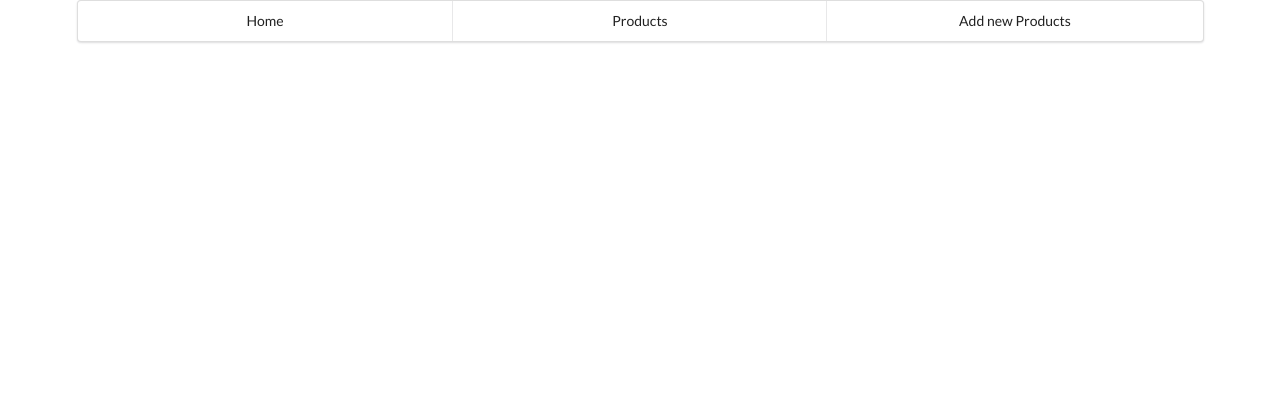
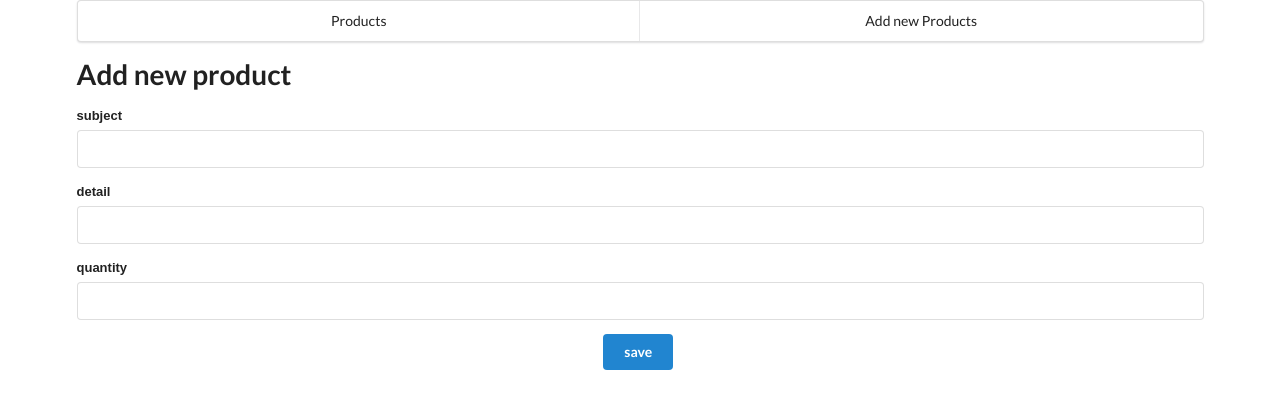
Before and after one commit to fcsn/product-manager-app, a React (Create React App) app: page /product/1 in a window 1280 px wide. Shown: the top 408 px of the page. Built offline with nearby package versions, Linux system fonts and the light colour scheme; no server answers.

Commit message:
3 changing in this commit Adding modal as ModalConfirm in productForm.js Adding Put api in server.js Modifying router in App.js

```diff
--- a/src/App.js
+++ b/src/App.js
@@ -1,5 +1,6 @@
 import React, { Component } from 'react';
 import ProductsPage from './productsPage';
+import ProductFormPage from './productFormPage';
 import './App.css';
 import ProductForm from './productForm';
 
@@ -9,13 +10,13 @@ class App extends Component {
   render() {
     return (
       <div className="ui container">
-        <div className="ui three item menu">
-          <Link className="item" to="/">Home</Link>
-          <Link className="item" to="/products">Products</Link>
+        <div className="ui two item menu">
+          <Link className="item" to="/">Products</Link>
           <Link className="item" to="/products/new">Add new Products</Link>
         </div>
-        <Route exact path="/products" component={ProductsPage}/>
-        <Route path="/products/new" component={ProductForm}/>
+        <Route exact path="/" component={ProductsPage}/>
+        <Route path="/products/new" component={ProductFormPage}/>
+        <Route path="/product/:_id" component={ProductFormPage}/>
     </div>
     );
   }
--- a/src/actions.js
+++ b/src/actions.js
@@ -1,5 +1,7 @@
 export const SET_PRODUCTS = 'SET_PRODUCTS';
 export const ADD_PRODUCT = 'ADD_PRODUCT';
+export const PRODUCT_FETCHED = 'PRODUCT_FETCHED';
+export const PRODUCT_UPDATED = 'PRODUCT_UPDATED';
 export const PRODUCT_DELECTED = 'PRODUCT_DELECTED';
 
 function handleResponse(response) {
@@ -22,6 +24,20 @@ export function setProducts(products) {
 export function addProduct(product) {
     return {
         type: ADD_PRODUCT,
+        product
+    }
+}
+
+export function productFetched(product) {
+    return {
+        type: PRODUCT_FETCHED,
+        product
+    }
+}
+
+export function productUpdated(product) {
+    return {
+        type: PRODUCT_UPDATED,
         product
     }
 }
@@ -59,6 +75,19 @@ export function deleteProduct(id) {
     }
 };
 
+export function updateProduct(data) {
+    return dispatch => {
+      return fetch(`/api/products/${data._id}`, {
+        method: 'put',
+        body: JSON.stringify(data),
+        headers: {
+          "Content-Type": "application/json"
+        }
+      }).then(handleResponse)
+      .then(data => dispatch(productUpdated(data.product)));
+    }
+}
+
 export function fetchProducts() {
     return dispatch => {
         fetch('/api/products')
@@ -66,3 +95,11 @@ export function fetchProducts() {
         .then(data => dispatch(setProducts(data.products)));
     }
 }
+
+export function fetchProduct(id) {
+    return dispatch => {
+        fetch(`/api/products/${id}`)
+        .then(res => res.json())
+        .then(data => dispatch(productFetched(data.product)));
+    }
+}
--- a/src/modalDelete.js
+++ b/src/modalDelete.js
@@ -1,6 +1,5 @@
 import React from 'react';
 import Modal from "react-responsive-modal";
-import { render } from "react-dom";
 import { deleteProduct } from './actions';
 import { Redirect } from 'react-router-dom';
 
--- a/src/productForm.js
+++ b/src/productForm.js
@@ -1,22 +1,80 @@
 import React from 'react';
-import { saveProduct } from './actions';
 import classnames from 'classnames';
-import { connect } from 'react-redux';
+import Modal from "react-responsive-modal";
 
-import { Redirect } from 'react-router-dom';
+const styles = {
+  fontFamily: "sans-serif",
+  textAlign: "center"
+};
+
+class ModalConfirm extends React.Component {
+  constructor(props) {
+      super(props);
+  this.state = {
+      open: false
+  };
+}
+
+    onOpenModal = () => {
+    this.setState({ open: true });
+    };
+
+    onCloseModal = () => {
+    this.setState({ open: false });
+    };
+
+    render() {
+        const { open } = this.state;
+        return (
+            <div style={styles}>
+                <button className="ui blue button" onClick={this.onOpenModal}>
+                    save
+                </button>
+                <Modal open={open} onClose={this.onCloseModal} little>
+                    <h1>WARINING</h1>
+                    <p>No empty space Please.</p>
+                    <button className="ui button" onClick={this.onCloseModal}>
+                        ok
+                    </button>
+                </Modal>
+            </div>
+        );
+    }
+}
 
 class ProductForm extends React.Component {
     state = {
-        subject: '',
-        detail: '',
-        quantity: '',
+        _id: this.props.product ? this.props.product._id : null,
+        subject: this.props.product ? this.props.product.subject : '',
+        detail: this.props.product ? this.props.product.detail : '',
+        quantity: this.props.product ? this.props.product.quantity : '',
         date: null,
         errors: {},
-        loading: false,
-        done: false
-      }
+        loading: false
+    }
 
-      handleChange = (e) => {
+    componentWillReceiveProps = (nextProps) => {
+        //create page
+        if(nextProps.product === null ) {
+            this.setState({
+                _id: '',
+                subject: '',
+                quantity: '',
+                detail: ''
+            });
+        //update page
+        } else {
+            this.setState({
+                _id: nextProps.product._id,
+                subject: nextProps.product.subject,
+                quantity: nextProps.product.quantity,
+                detail: nextProps.product.detail
+            });
+        }
+
+    }
+
+    handleChange = (e) => {
         if (!!this.state.errors[e.target.name]) {
           let errors = Object.assign({}, this.state.errors);
           delete errors[e.target.name];
@@ -27,9 +85,9 @@ class ProductForm extends React.Component {
         } else {
           this.setState({ [e.target.name]: e.target.value });
         }
-      }
+    }
 
-      handleSubmit = (e) => {
+    handleSubmit = (e) => {
         e.preventDefault();
 
         // validation
@@ -41,13 +99,12 @@ class ProductForm extends React.Component {
         const isValid = Object.keys(errors).length === 0
 
         if(isValid) {
-            const { subject, detail, quantity } = this.state;
-            this.props.saveProduct({ subject, detail, quantity }).then(
-                () => { this.setState({ done: true })},
-                (err) => err.response.json().then(({errors}) => this.setState({ errors, loading: false }))
-            );
+            const { _id, subject, detail, quantity } = this.state;
+            this.setState({ loading: true });
+            this.props.saveProduct({ _id, subject, detail, quantity })
+            .catch((err) => err.response.json().then(({errors}) => this.setState({ errors, loading: false })));
         }
-      }
+    }
 
     render() {
         const form = (
@@ -98,16 +155,16 @@ class ProductForm extends React.Component {
                 </div>
 
                 <div className="field">
-                <button className="ui primary button">Save</button>
+                    <ModalConfirm/>
                 </div>
             </form>
         )
         return(
             <div>
-                { this.state.done ? <Redirect to="/products" /> : form }
+                { form }
             </div>
         );
     }
 }
 
-export default connect(null, { saveProduct })(ProductForm);
+export default ProductForm;
--- /dev/null
+++ b/src/productFormPage.js
@@ -0,0 +1,57 @@
+import React from 'react';
+import { connect } from 'react-redux';
+import { Redirect } from 'react-router-dom';
+import { saveProduct, fetchProduct, updateProduct } from './actions';
+import ProductForm from './productForm';
+
+class ProductFormPage extends React.Component {
+
+    state = {
+        redirect: false
+    }
+    componentDidMount = () => {
+        const { match } = this.props;
+        if(match.params._id) {
+            this.props.fetchProduct(match.params._id);
+        }
+    }
+
+    saveProduct = ({ _id, subject, detail, quantity }) => {
+        if(_id) {
+            return this.props.updateProduct({ _id, subject, detail, quantity }).then(
+                () => { this.setState({ redirect: true })},
+            );
+        } else {
+            return this.props.saveProduct({ subject, detail, quantity }).then(
+                () => { this.setState({ redirect: true })},
+            );
+          }
+    }
+
+    render() {
+        return (
+            <div>
+                {
+                    this.state.redirect ?
+                    <Redirect to="/" /> :
+                    <ProductForm
+                        product={this.props.product}
+                        saveProduct={this.saveProduct}
+                    />
+                }
+            </div>
+        );
+    }
+}
+
+function mapStateToProps(state, props) {
+    const { match } = props;
+    if(match.params._id) {
+        return {
+            product: state.products.find(item => item._id === match.params._id)
+        }
+    }
+    return {product: null};
+}
+
+export default connect(mapStateToProps, { saveProduct, fetchProduct, updateProduct })(ProductFormPage);
--- a/src/productItem.js
+++ b/src/productItem.js
@@ -16,7 +16,7 @@ export default function ProductItem({ product, deleteProduct }) {
 
             <tbody>
                 <tr>
-                    <td>{product.subject}</td>
+                    <td><Link to={`/product/${product._id}`}>{product.subject}</Link></td>
                     <td>{product.detail}</td>
                     <td>{product.quantity}</td>
                     <td>
--- a/src/reducers/products.js
+++ b/src/reducers/products.js
@@ -1,4 +1,4 @@
-import { SET_PRODUCTS, ADD_PRODUCT, PRODUCT_DELECTED } from '../actions';
+import { SET_PRODUCTS, ADD_PRODUCT, PRODUCT_FETCHED, PRODUCT_UPDATED, PRODUCT_DELECTED } from '../actions';
 
 export default function products(state = [], action = {}) {
     switch(action.type) {
@@ -7,6 +7,24 @@ export default function products(state = [], action = {}) {
           ...state,
           action.product
         ]
+      case PRODUCT_UPDATED:
+      return state.map(item => {
+        if (item._id === action.product._id) return action.product;
+        return item;
+      });
+      case PRODUCT_FETCHED:
+        const index = state.findIndex(item => item._id === action.product._id);
+        if (index > -1) {
+          return state.map(item => {
+            if (item._id === action.product._id) return action.product;
+            return item;
+            });
+        } else {
+          return [
+              ...state,
+              action.product
+          ];
+        }
       case PRODUCT_DELECTED:
       return state.filter(item => item._id !== action.productId);
       case SET_PRODUCTS:
```
Also changed, not shown: 1 other file (tests, documents, lock files or other folders).
